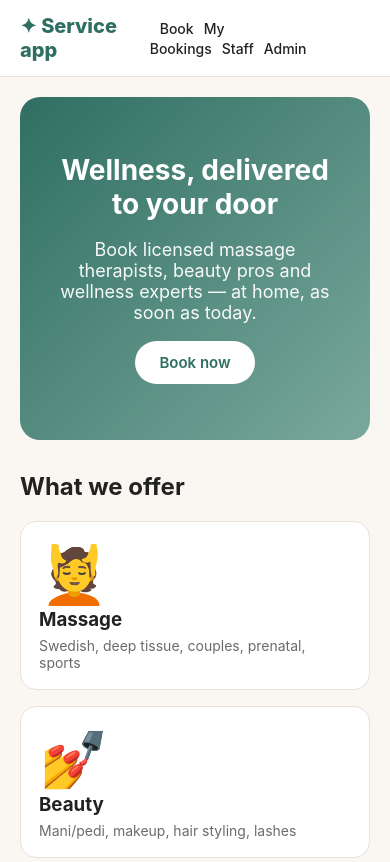
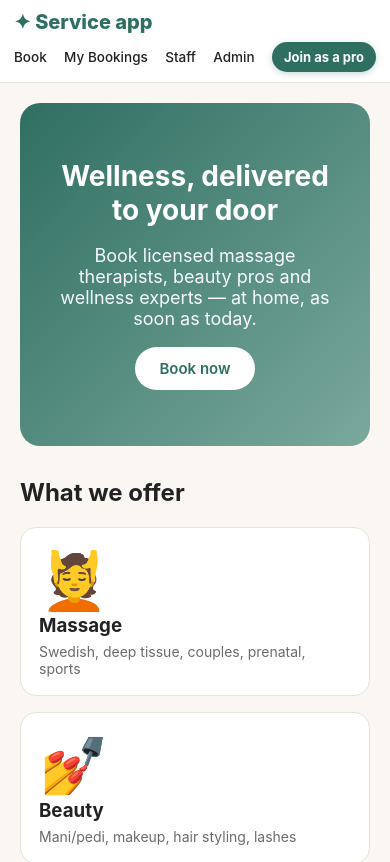
Before and after one commit to ronniemolloy1-hue/service-app, a website: page public/index.html in a window 390 px wide. Shown: the top 862 px of the page. Drawn offline with Linux system fonts and the light colour scheme.

Commit message:
Header: highlighted 'Join as a pro' nav button, mobile-friendly nav

```diff
--- a/public/index.html
+++ b/public/index.html
@@ -1,4 +1,4 @@
 <!doctype html><html><head><meta charset="utf-8"><meta name="viewport" content="width=device-width,initial-scale=1"><title>Service app</title><link rel="stylesheet" href="/style.css"></head><body>
-<header><a href="#/" class="logo">✦ Service app</a><nav><a href="#/services">Book</a><a href="#/my">My Bookings</a><a href="#/staff">Staff</a><a href="#/admin">Admin</a></nav></header>
+<header><a href="#/" class="logo">✦ Service app</a><nav><a href="#/services">Book</a><a href="#/my">My Bookings</a><a href="#/staff">Staff</a><a href="#/admin">Admin</a><a href="#/staff/register" class="navcta">Join as a pro</a></nav></header>
 <main id="app"></main><footer>© Service app — prototype. Prices are examples only. No real payments are processed. · <a href="#/staff">Staff login</a> · <a href="#/staff/register">Join as a pro</a></footer>
 <script src="/app.js"></script></body></html>
--- a/public/style.css
+++ b/public/style.css
@@ -17,3 +17,5 @@ table{width:100%;border-collapse:collapse;background:#fff;border-radius:12px;ove
 .tablewrap{overflow-x:auto}.st{padding:3px 10px;border-radius:999px;font-size:12px;font-weight:700}.Pending{background:#fff1c2}.Confirmed{background:#d6ecff}.Completed{background:#d7f2df}.Cancelled{background:#f7d4d4}
 .err{color:#b00020;margin-top:8px}.center{text-align:center}.big{font-size:56px}
 .dot{display:inline-block;width:10px;height:10px;border-radius:50%;background:#bbb;margin-right:6px;vertical-align:middle}.dot.on{background:#2e9e5b;box-shadow:0 0 0 3px #2e9e5b33}
+nav{display:flex;align-items:center}nav a.navcta{background:var(--p);color:#fff;padding:8px 16px;border-radius:999px;font-weight:700;white-space:nowrap;box-shadow:0 2px 6px #2f6f6240}nav a.navcta:hover{background:var(--pd);color:#fff}
+@media(max-width:760px){header{flex-wrap:wrap;padding:10px 14px;row-gap:8px}nav{width:100%;justify-content:space-between;gap:6px}nav a{margin-left:0;font-size:13.5px;white-space:nowrap}nav a.navcta{padding:7px 12px;font-size:13px}}
```
